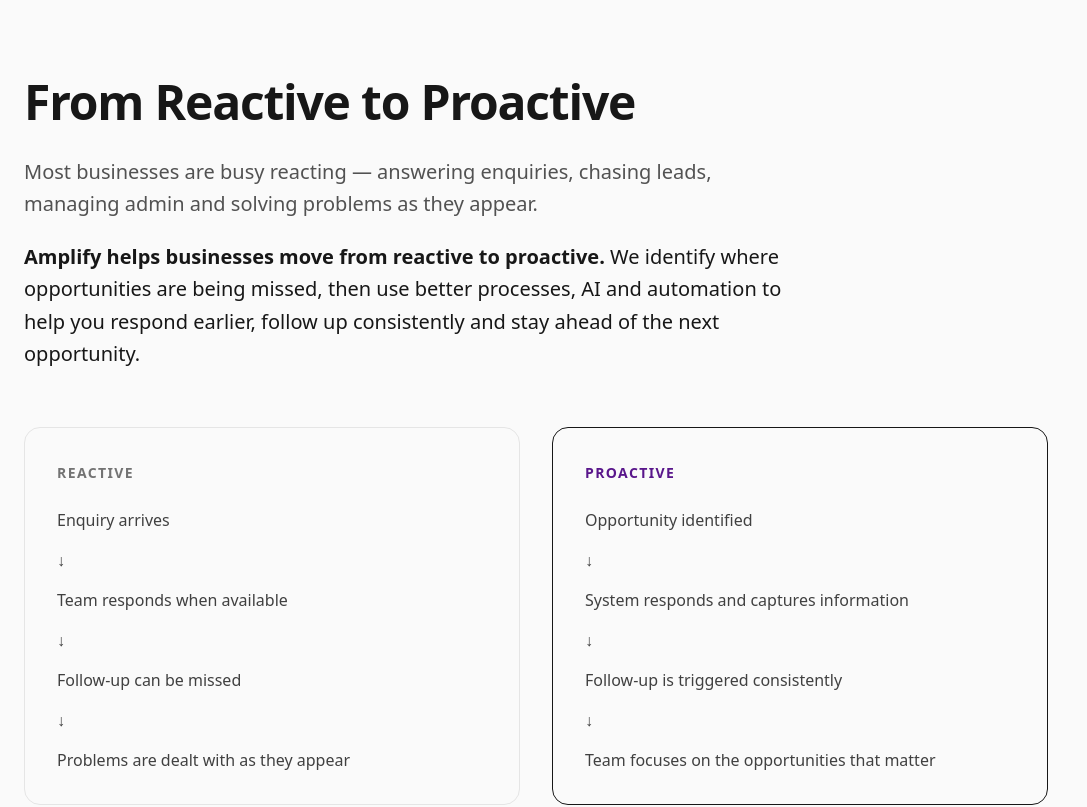
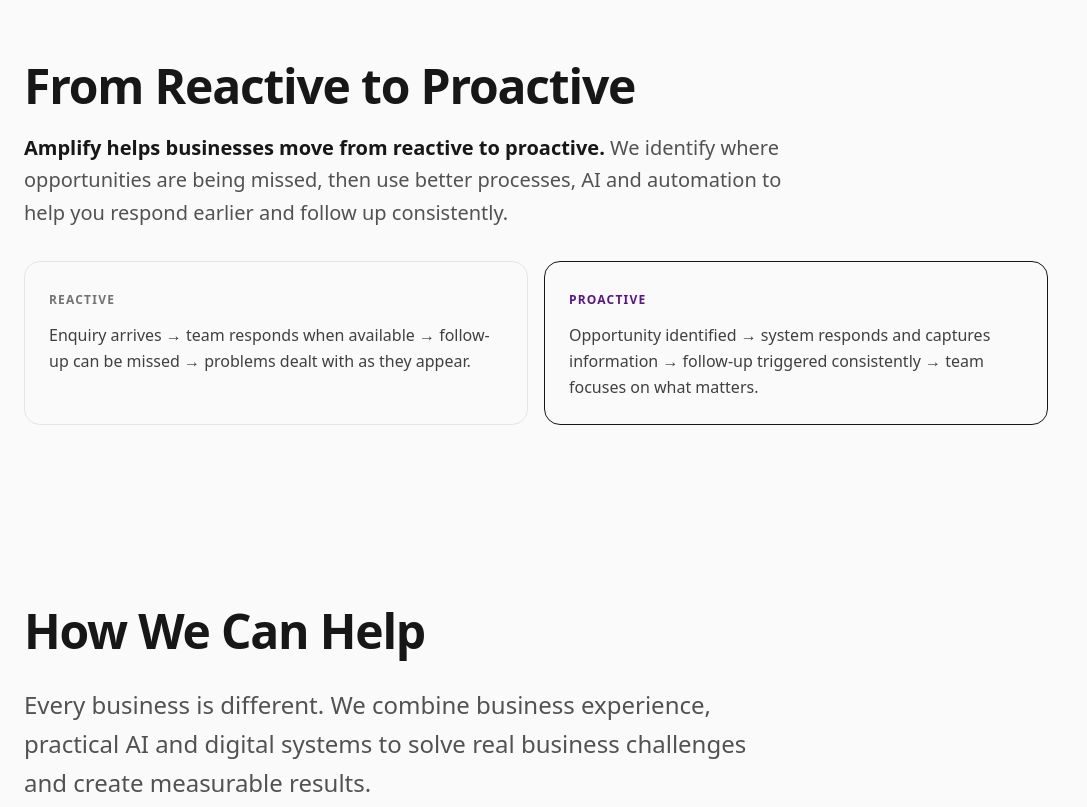
Before and after one commit to amanocha87/amplify-website, a React (Vite) app: page / in a window 1280 px wide. Shown: the part 1580-2387 px from the top of the page, without its empty margins (0-1087 px from the left). Built offline with nearby package versions, Linux system fonts and the light colour scheme.

Commit message:
Refactor ReactiveToProactive component layout and text

```diff
--- a/src/components/ReactiveToProactive.tsx
+++ b/src/components/ReactiveToProactive.tsx
@@ -1,57 +1,35 @@
 export default function ReactiveToProactive() {
   return (
-    <section className="py-20 md:py-24 px-6 max-w-[1400px] mx-auto border-t border-neutral-100">
-      <div className="max-w-3xl mb-14">
-        <h2 className="text-4xl md:text-5xl font-semibold tracking-tight text-neutral-900 mb-6 leading-tight">
+    <section className="py-14 md:py-20 px-6 max-w-[1400px] mx-auto border-t border-neutral-100">
+      <div className="max-w-3xl mb-8">
+        <h2 className="text-3xl md:text-5xl font-semibold tracking-tight text-neutral-900 mb-4 leading-tight">
           From Reactive to Proactive
         </h2>
-
-        <p className="text-lg md:text-xl text-neutral-600 leading-relaxed">
-          Most businesses are busy reacting — answering enquiries, chasing leads,
-          managing admin and solving problems as they appear.
-        </p>
-
-        <p className="text-lg md:text-xl text-neutral-900 leading-relaxed mt-5">
-          <span className="font-semibold">
+        <p className="text-base md:text-xl text-neutral-600 leading-relaxed">
+          <span className="font-semibold text-neutral-900">
             Amplify helps businesses move from reactive to proactive.
           </span>{' '}
           We identify where opportunities are being missed, then use better
-          processes, AI and automation to help you respond earlier, follow up
-          consistently and stay ahead of the next opportunity.
+          processes, AI and automation to help you respond earlier and follow
+          up consistently.
         </p>
       </div>
-
-      <div className="grid grid-cols-1 md:grid-cols-2 gap-8 max-w-5xl">
-        <div className="border border-neutral-200 rounded-2xl p-8">
-          <span className="text-sm font-semibold tracking-widest uppercase text-neutral-500">
+      <div className="grid grid-cols-1 md:grid-cols-2 gap-4 max-w-5xl text-sm md:text-base">
+        <div className="border border-neutral-200 rounded-2xl p-6">
+          <span className="text-xs font-semibold tracking-widest uppercase text-neutral-500">
             Reactive
           </span>
-
-          <div className="mt-6 space-y-4 text-neutral-700">
-            <p>Enquiry arrives</p>
-            <p>↓</p>
-            <p>Team responds when available</p>
-            <p>↓</p>
-            <p>Follow-up can be missed</p>
-            <p>↓</p>
-            <p>Problems are dealt with as they appear</p>
-          </div>
+          <p className="mt-3 text-neutral-700 leading-relaxed">
+            Enquiry arrives → team responds when available → follow-up can be missed → problems dealt with as they appear.
+          </p>
         </div>
-
-        <div className="border border-neutral-900 rounded-2xl p-8">
-          <span className="text-sm font-semibold tracking-widest uppercase text-purple-900">
+        <div className="border border-neutral-900 rounded-2xl p-6">
+          <span className="text-xs font-semibold tracking-widest uppercase text-purple-900">
             Proactive
           </span>
-
-          <div className="mt-6 space-y-4 text-neutral-700">
-            <p>Opportunity identified</p>
-            <p>↓</p>
-            <p>System responds and captures information</p>
-            <p>↓</p>
-            <p>Follow-up is triggered consistently</p>
-            <p>↓</p>
-            <p>Team focuses on the opportunities that matter</p>
-          </div>
+          <p className="mt-3 text-neutral-700 leading-relaxed">
+            Opportunity identified → system responds and captures information → follow-up triggered consistently → team focuses on what matters.
+          </p>
         </div>
       </div>
     </section>
```
